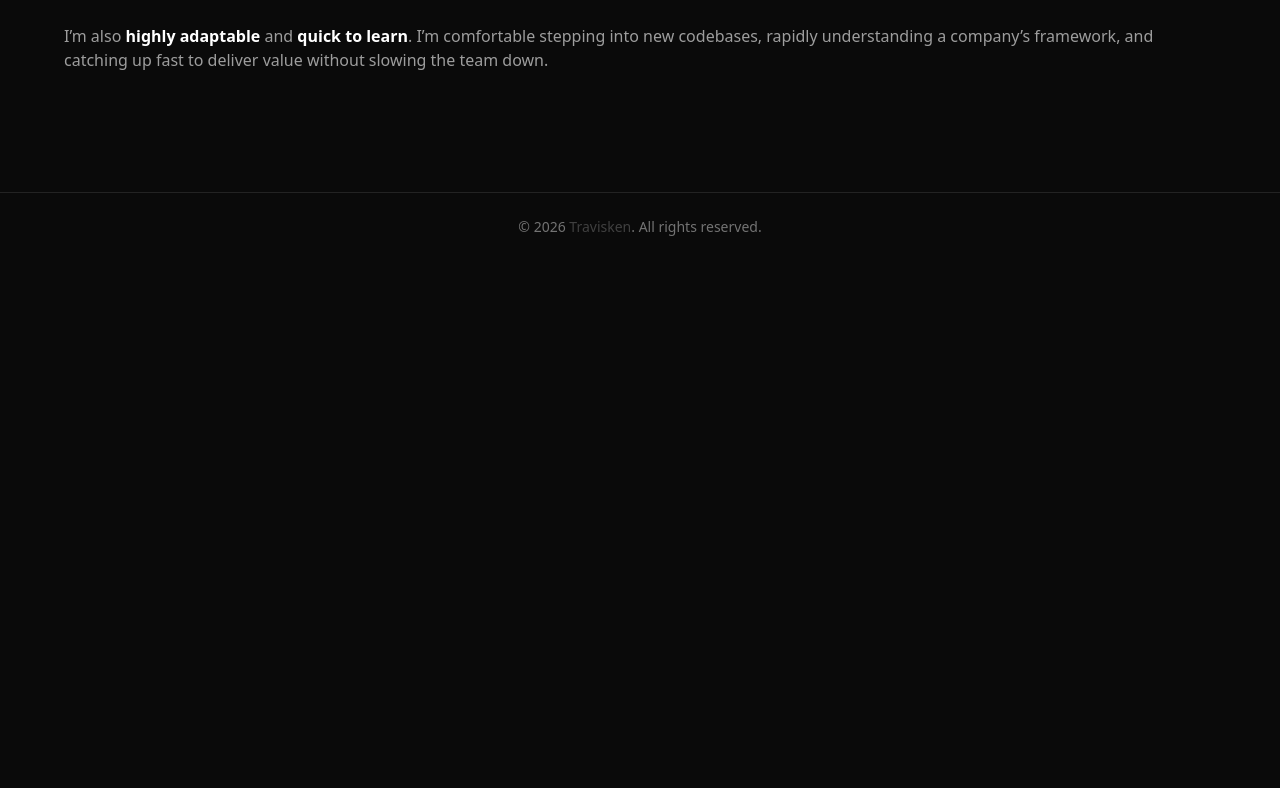
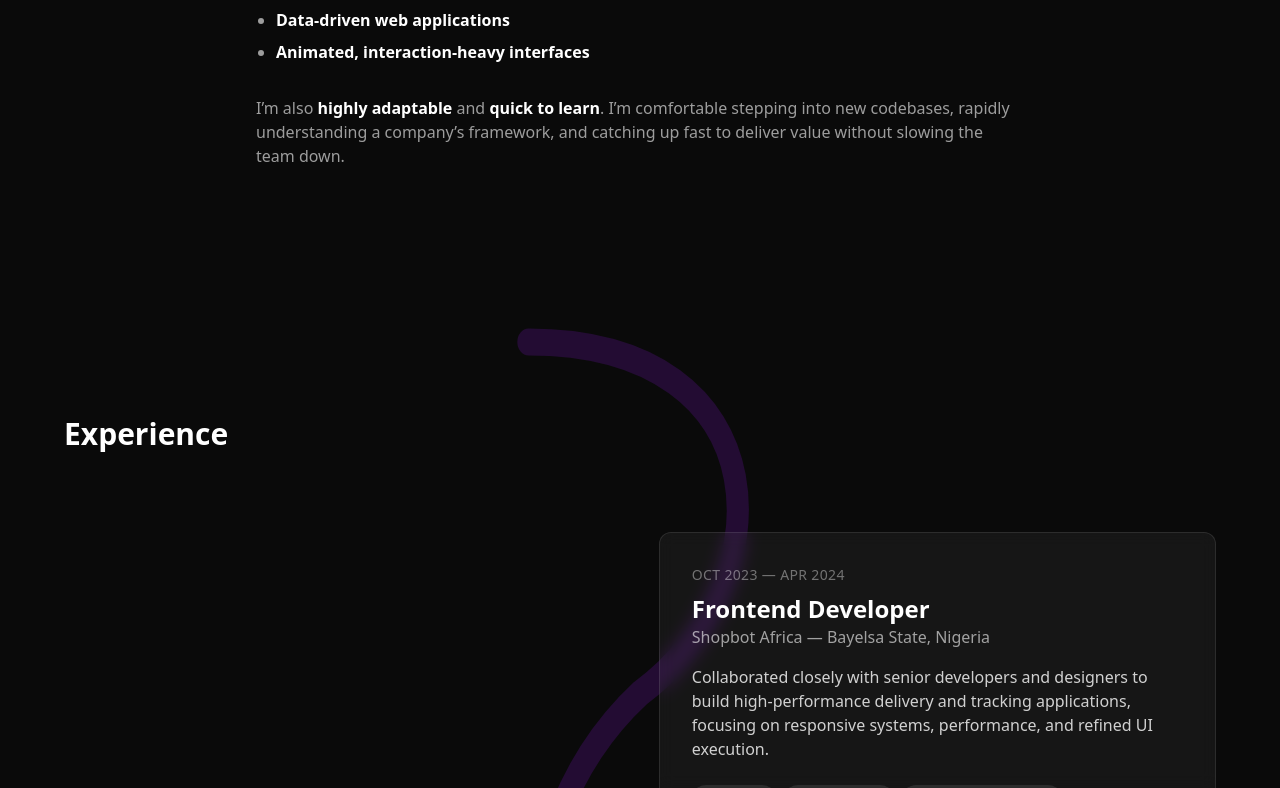
Before and after one commit to Travisken/ken-travis-portfolio, a Next.js app: page /about in a window 1280 px wide. Shown: the part 704-1492 px from the top of the page. Before the commit the page ends 965 px from the top, so only its background shows below. Built offline with nearby package versions, Linux system fonts and the light colour scheme; no server answers.

Commit message:
update on about page

```diff
--- a/app/about/page.tsx
+++ b/app/about/page.tsx
@@ -2,6 +2,7 @@
 
 import Image from "next/image";
 import { motion, cubicBezier } from "framer-motion";
+import ExperienceSection from "@/components/sections/ExperienceSection";
 
 const container = {
   hidden: {},
@@ -11,6 +12,23 @@ const container = {
       delayChildren: 0.2,
     },
   },
+};
+
+const cardVariants = {
+  hidden: {
+    opacity: 0,
+    y: 60,
+    rotate: 0,
+  },
+  visible: (rotate: number) => ({
+    opacity: 1,
+    y: 0,
+    rotate,
+    transition: {
+      duration: 0.9,
+      ease: cubicBezier(0.22, 1, 0.36, 1),
+    },
+  }),
 };
 
 const item = {
@@ -28,13 +46,14 @@ const item = {
 export default function AboutSection() {
   return (
     <>
-    <section className="w-full relative flex justify-center items-start min-h-screen py-30">
+      <section className="flex flex-col items-center justify-center  w-full">
+        <section className="relative md:w-7xl min-h-screen   items-center justify-center flex  overflow-hidden">
           <motion.div
             variants={container}
             initial="hidden"
             whileInView="visible"
             viewport={{ once: true, margin: "-100px" }}
-        className="mx-auto max-w-6xl space-y-8 text-white/60"
+            className="max-md:px-4 w-full py-30 md:max-w-3xl space-y-8 text-white/60"
           >
             <h3 className="font-semibold text-2xl flex  text-white ">
               <Image
@@ -47,32 +66,40 @@ export default function AboutSection() {
               Hello I&apos;m Travis Kensuomo
             </h3>
             <motion.p variants={item}>
-          I’m a <strong className="text-white">frontend-focused engineer</strong> who
-          thrives at the intersection of <strong className="text-white">design,
-          motion, and performance</strong>. I care deeply about how products feel
-          just as much as how they function, crafting interfaces that are
-          intentional, intuitive, and refined.
+              I’m a{" "}
+              <strong className="text-white">frontend-focused engineer</strong>{" "}
+              who thrives at the intersection of{" "}
+              <strong className="text-white">
+                design, motion, and performance
+              </strong>
+              . I care deeply about how products feel just as much as how they
+              function, crafting interfaces that are intentional, intuitive, and
+              refined.
             </motion.p>
 
             <motion.p variants={item}>
-          Over the years, I’ve gained <strong className="text-white">proven experience
-          building successful products</strong> for clients across
-          <strong className="text-white"> several countries</strong>, collaborating
-          across time zones and cultures to ship reliable, scalable digital
-          solutions that solve real problems.
+              Over the years, I’ve gained{" "}
+              <strong className="text-white">
+                proven experience building successful products
+              </strong>{" "}
+              for clients across
+              <strong className="text-white"> several countries</strong>,
+              collaborating across time zones and cultures to ship reliable,
+              scalable digital solutions that solve real problems.
             </motion.p>
 
             <motion.p variants={item}>
-          My approach blends <strong className="text-white">strong technical
-          execution</strong> with a sharp visual sensibility. I enjoy transforming
-          complex requirements into clean systems, paying close attention to
+              My approach blends{" "}
+              <strong className="text-white">strong technical execution</strong>{" "}
+              with a sharp visual sensibility. I enjoy transforming complex
+              requirements into clean systems, paying close attention to
               structure, micro-interactions, and long-term maintainability.
             </motion.p>
 
             <motion.p variants={item}>
-          I’ve worked across a broad range of problem spaces, which has shaped my
-          ability to adapt quickly and think holistically about products rather
-          than isolated features.
+              I’ve worked across a broad range of problem spaces, which has
+              shaped my ability to adapt quickly and think holistically about
+              products rather than isolated features.
             </motion.p>
 
             <motion.div variants={item}>
@@ -81,37 +108,46 @@ export default function AboutSection() {
               </p>
               <ul className="list-disc space-y-2 pl-5">
                 <li>
-              <strong className="text-white">Marketing & portfolio websites</strong>
+                  <strong className="text-white">
+                    Marketing & portfolio websites
+                  </strong>
                 </li>
                 <li>
-              <strong className="text-white">SaaS dashboards</strong> and internal tools
+                  <strong className="text-white">SaaS dashboards</strong> and
+                  internal tools
                 </li>
                 <li>
                   <strong className="text-white">E-commerce experiences</strong>
                 </li>
                 <li>
-              <strong className="text-white">Data-driven web applications</strong>
+                  <strong className="text-white">
+                    Data-driven web applications
+                  </strong>
                 </li>
                 <li>
-              <strong className="text-white">Animated, interaction-heavy interfaces</strong>
+                  <strong className="text-white">
+                    Animated, interaction-heavy interfaces
+                  </strong>
                 </li>
               </ul>
             </motion.div>
 
             <motion.p variants={item}>
-          I’m also <strong className="text-white">highly adaptable</strong> and
-          <strong className="text-white"> quick to learn</strong>. I’m comfortable
-          stepping into new codebases, rapidly understanding a company’s framework,
-          and catching up fast to deliver value without slowing the team down.
+              I’m also <strong className="text-white">highly adaptable</strong>{" "}
+              and
+              <strong className="text-white"> quick to learn</strong>. I’m
+              comfortable stepping into new codebases, rapidly understanding a
+              company’s framework, and catching up fast to deliver value without
+              slowing the team down.
             </motion.p>
           </motion.div>
 
+          {/* <div className="flex flex-1 min-h-screen relative">
 
-      <div className="bg-red-400 max-w-7xl ">
-
-      </div>
+          </div> */}
+        </section>
+        <ExperienceSection />
       </section>
     </>
-
   );
 }
--- a/components/core/BootSequence.tsx
+++ b/components/core/BootSequence.tsx
@@ -25,7 +25,7 @@ export default function BootSequence() {
 
     const sound = new Howl({
       src: ['/sounds/mac-startup.mp3'],
-      volume: 100
+      volume: 50
     })
 
     sound.play()
--- /dev/null
+++ b/components/sections/ExperienceSection.tsx
@@ -0,0 +1,86 @@
+import { motion, cubicBezier } from "framer-motion";
+import { experienceData } from "@/data/experience";
+import { ExperienceTimeline } from "../ui/ExperienceTimeline";
+
+const cardVariants = {
+  hidden: { opacity: 0, y: 40 },
+  visible: {
+    opacity: 1,
+    y: 0,
+    transition: { duration: 0.7, ease: cubicBezier(0.22, 1, 0.36, 1) },
+  },
+};
+
+const tagVariants = {
+  hidden: { opacity: 0, scale: 0.8 },
+  visible: (i: number) => ({
+    opacity: 1,
+    scale: 1,
+    transition: { delay: i * 0.05 },
+  }),
+};
+
+export default function ExperienceSection() {
+  return (
+    <section className="relative mx-auto max-w-6xl max-md:px-4 py-32">
+      <ExperienceTimeline />
+
+      <h2 className="mb-20 text-3xl font-semibold text-white">
+        Experience
+      </h2>
+
+      <div className="flex flex-col gap-28">
+        {experienceData.map((exp, index) => (
+          <motion.div
+            key={exp.company}
+            variants={cardVariants}
+            initial="hidden"
+            whileInView="visible"
+            viewport={{ once: true, margin: "-120px" }}
+            className={`flex flex-col gap-10 md:flex-row ${
+              index % 2 === 0 ? "md:flex-row" : "md:flex-row-reverse"
+            }`}
+          >
+            {/* Spacer column */}
+            <div className="hidden md:block md:w-1/2" />
+
+            {/* Card */}
+            <div className="md:w-1/2 rounded-xl border border-white/10 bg-white/5 p-8 backdrop-blur">
+              <p className="mb-2 text-sm uppercase tracking-wide text-white/40">
+                {exp.period}
+              </p>
+
+              <h3 className="text-2xl font-semibold text-white">
+                {exp.role}
+              </h3>
+
+              <p className="mb-4 text-white/60">
+                {exp.company} — {exp.location}
+              </p>
+
+              <p className="mb-6 text-white/80">
+                {exp.description}
+              </p>
+
+              <div className="flex flex-wrap gap-2">
+                {exp.stack.map((tech, i) => (
+                  <motion.span
+                    key={tech}
+                    custom={i}
+                    variants={tagVariants}
+                    initial="hidden"
+                    whileInView="visible"
+                    viewport={{ once: true }}
+                    className="rounded-full bg-white/10 px-4 py-1 text-sm text-white/70"
+                  >
+                    {tech}
+                  </motion.span>
+                ))}
+              </div>
+            </div>
+          </motion.div>
+        ))}
+      </div>
+    </section>
+  );
+}
--- /dev/null
+++ b/components/ui/ExperienceTimeline.tsx
@@ -0,0 +1,41 @@
+import { motion, useScroll, useTransform } from "framer-motion";
+import { useRef } from "react";
+
+export function ExperienceTimeline() {
+  const sectionRef = useRef<HTMLDivElement>(null);
+
+  const { scrollYProgress } = useScroll({
+    target: sectionRef,
+    offset: ["start 0.8", "end 0.2"],
+  });
+
+  const pathLength = useTransform(scrollYProgress, [0, 1], [0, 1]);
+
+  return (
+    <div ref={sectionRef} className="absolute inset-0 pointer-events-none">
+      <svg
+        className="absolute left-1/2 top-0 h-full -translate-x-1/2"
+        width="290"
+        viewBox="0 0 260 1400"
+        preserveAspectRatio="none"
+        fill="none"
+      >
+        <motion.path
+          d="
+            M30 40
+            C 260 40, 260 220, 130 300
+            C 0 400, 0 600, 130 720
+            C 260 860, 260 1050, 130 1180
+            C 0 1320, 0 1480, 130 1600
+          "
+          stroke="#230C33"
+          strokeWidth="20"
+          strokeLinecap="round"
+          fill="none"
+          style={{ pathLength }}
+        />
+
+      </svg>
+    </div>
+  );
+}
--- a/components/ui/Navbar.tsx
+++ b/components/ui/Navbar.tsx
@@ -103,7 +103,7 @@ export default function Navbar() {
         scrolled ? "backdrop-blur-lg bg-black/20 border-b border-white/30" : "bg-transparent"
       }`}
     >
-      <div className="max-w-7xl mx-auto flex items-center justify-between py-4 px-6 md:px-8 relative">
+      <div className="max-w-7xl mx-auto flex items-center justify-between py-4 relative">
         {/* LEFT — Clock */}
         <motion.div variants={fadeFromLeft} className="text-gray-300 font-mono text-sm flex gap-4 items-center">
           <span className="flex gap-2 font-semibold bg-[#181818] px-4 py-3 rounded-lg items-center">
--- /dev/null
+++ b/data/experience.ts
@@ -0,0 +1,38 @@
+export const experienceData = [
+  {
+    company: "Shopbot Africa",
+    location: "Bayelsa State, Nigeria",
+    role: "Frontend Developer",
+    period: "Oct 2023 — Apr 2024",
+    description:
+      "Collaborated closely with senior developers and designers to build high-performance delivery and tracking applications, focusing on responsive systems, performance, and refined UI execution.",
+    stack: ["Angular", "TailwindCSS", "Styled Components"],
+  },
+  {
+    company: "Olotu Square",
+    location: "Rivers State, Nigeria",
+    role: "Outsource Frontend Developer",
+    period: "Apr 2024 — Sep 2024",
+    description:
+      "Built a fully responsive and scalable e-commerce dashboard with a strong emphasis on maintainable architecture and real-world usability.",
+    stack: ["React", "Next.js", "TypeScript"],
+  },
+  {
+    company: "Jadaad Technologies",
+    location: "Ghana",
+    role: "Web Developer Intern",
+    period: "Sep 2024 — Present",
+    description:
+      "Worked across cross-functional teams to deliver production-ready dashboards, translating complex requirements into clean frontend systems.",
+    stack: ["React", "Next.js", "TypeScript"],
+  },
+  {
+    company: "Bayelsa Tech Hub",
+    location: "Bayelsa State, Nigeria",
+    role: "Frontend Developer Intern",
+    period: "Jan 2023 — Aug 2023",
+    description:
+      "Implemented frontend best practices with a focus on accessibility, cross-browser compatibility, and scalable codebases.",
+    stack: ["React", "Vue.js"],
+  },
+];
```
Also changed, not shown: app/globals.css (+19 -0 lines). Lines whose indentation alone changed are shown as unchanged.
